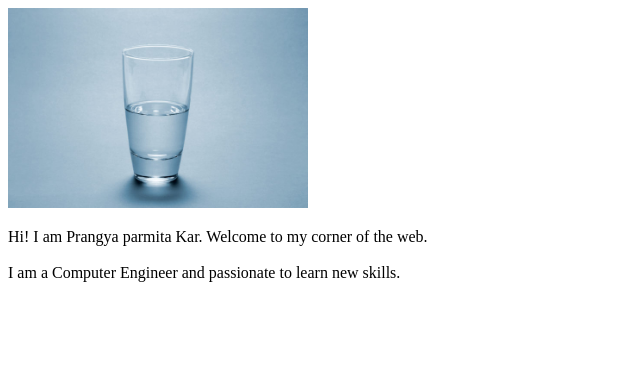
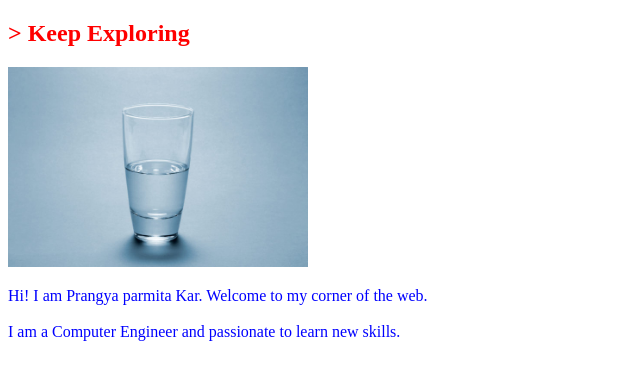
Before and after one commit to prangya123/prangya123.github.io, a plain HTML site: page index.html in a window 1280 px wide. Shown: the whole page, without its empty margins (0-640 px from the left). Drawn offline with Linux system fonts and the light colour scheme.

Commit message:
updated index with pic

```diff
--- a/index.html
+++ b/index.html
@@ -1,13 +1,13 @@
 <!DOCTYPE html>
 <html>
 <body>
-
+<h2 style="color:red;">> Keep Exploring </h2>
 <img src="Glass-Half-Full-696x464.jpg" width="300" height="200">
 
-<p>Hi! I am Prangya parmita Kar. Welcome to my corner of the web.
+<p style="color:blue;">Hi! I am Prangya parmita Kar. Welcome to my corner of the web.
 
 <br>
-<br>I am a Computer Engineer and passionate to learn new skills.
+<br style="color:blue;">I am a Computer Engineer and passionate to learn new skills.
 
 <br>
 </p>
```
